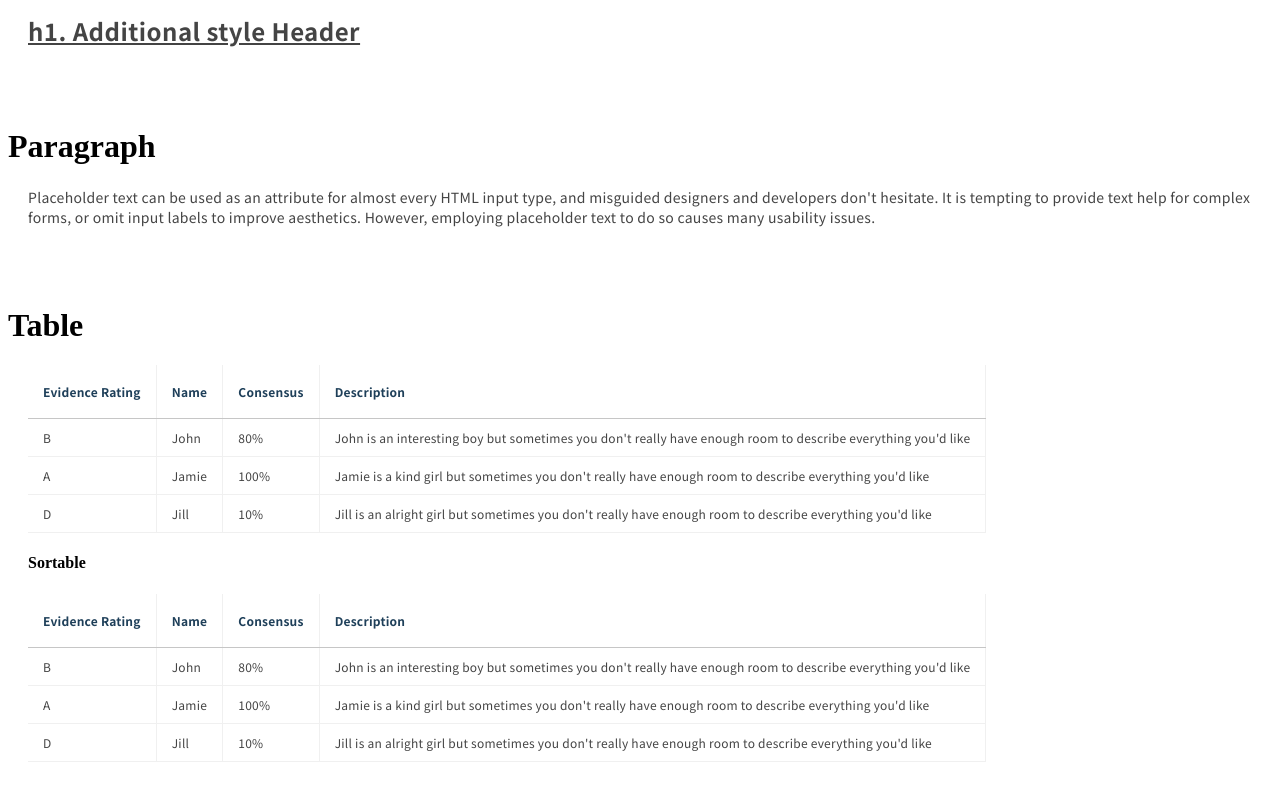
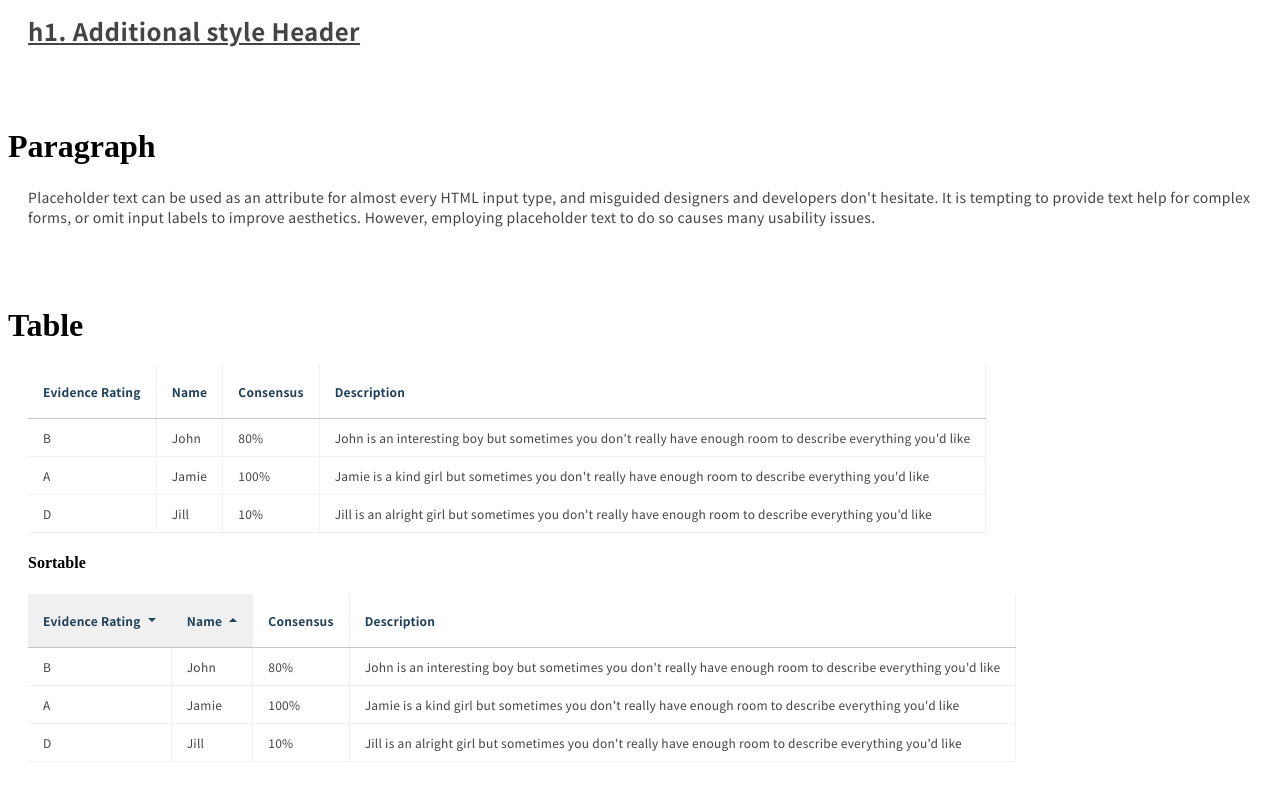
Before and after one commit to usagi-f/react-components, a Next.js app: page / in a window 1280 px wide. Shown: the part 1853-2653 px from the top of the page. Built offline with nearby package versions, Linux system fonts and the light colour scheme.

Commit message:
update table sortable

```diff
--- a/pages/index.js
+++ b/pages/index.js
@@ -178,8 +178,18 @@ const Index = () => (
       <Table>
         <Table.Header>
           <Table.Row>
-            <Table.HeaderCell onClick={() => alert('test')}>Evidence Rating</Table.HeaderCell>
-            <Table.HeaderCell onClick={() => alert('test')}>Name</Table.HeaderCell>
+            <Table.HeaderCell
+              sorted="descending"
+              onClick={() => alert('test')}
+            >
+              Evidence Rating
+            </Table.HeaderCell>
+            <Table.HeaderCell
+              sorted="ascending"
+              onClick={() => alert('test')}
+            >
+              Name
+            </Table.HeaderCell>
             <Table.HeaderCell onClick={() => alert('test')}>Consensus</Table.HeaderCell>
             <Table.HeaderCell onClick={() => alert('test')}>Description</Table.HeaderCell>
           </Table.Row>
--- a/src/Table/index.js
+++ b/src/Table/index.js
@@ -2,16 +2,31 @@ import React, { Component, Fragment } from 'react'
 import cx from 'classnames'
 import styles from './styles'
 
-const getAttribute = (props, tag) => ({
+const getAttribute = (props, tag) => {
+  const isSorted = props.sorted === 'descending' || props.sorted === 'ascending'
+  return {
     className: cx({
       baseStyle: true,
       [tag]: tag !== (undefined || ''),
       sortable: props.onClick && tag === 'th',
+      sorted: isSorted,
     }),
+    sorted: isSorted ? props.sorted : null,
     additionalStyle: props.style || {},
     content: props.content || props.children,
     onClick: props.onClick || null,
-})
+  }
+}
+
+const SortedIcon = props => {
+  if (!props.type) return null
+  return (
+    <Fragment>
+      <span className={props.type} aria-label={props.type} />
+      <style jsx>{styles}</style>
+    </Fragment>
+  )
+}
 
 const Table = props => {
   const attribute = getAttribute(props, 'table')
@@ -68,6 +83,7 @@ Table.HeaderCell = props => {
         onClick={attribute.onClick}
       >
         {attribute.content}
+        <SortedIcon type={attribute.sorted} />
       </th>
       <style jsx>{styles}</style>
     </Fragment>
--- a/src/Table/styles.js
+++ b/src/Table/styles.js
@@ -26,13 +26,17 @@ export default css`
   border-bottom-color: ${variable.color.gray40};
   border-right-color: ${variable.color.gray20};
   text-align: left;
+  position: relative;
 
   &.sortable {
     cursor: pointer;
-
-    &:hover {
-      background-color: ${variable.color.gray20};
-    }
+  }
+  &.sorted {
+    padding-right: 30px;
+  }
+  &.sorted,
+  &.sortable:hover {
+    background-color: ${variable.color.gray20};
   }
 }
 .td {
@@ -47,4 +51,25 @@ export default css`
     border-bottom: none;
   }
 }
+.descending,
+.ascending {
+  position: absolute;
+  right: 15px;
+  top: 0;
+  bottom: 0;
+  margin: auto;
+  display: inline;
+  width: 0;
+  height: 0;
+  border-style: solid;
+  border-color: transparent;
+}
+.descending {
+  border-width: 4px 4px 0 4px;
+  border-top-color: ${variable.color.main};
+}
+.ascending {
+  border-width: 0 4px 4px 4px;
+  border-bottom-color: ${variable.color.main};
+}
 `
```
Lines whose indentation alone changed are shown as unchanged.
